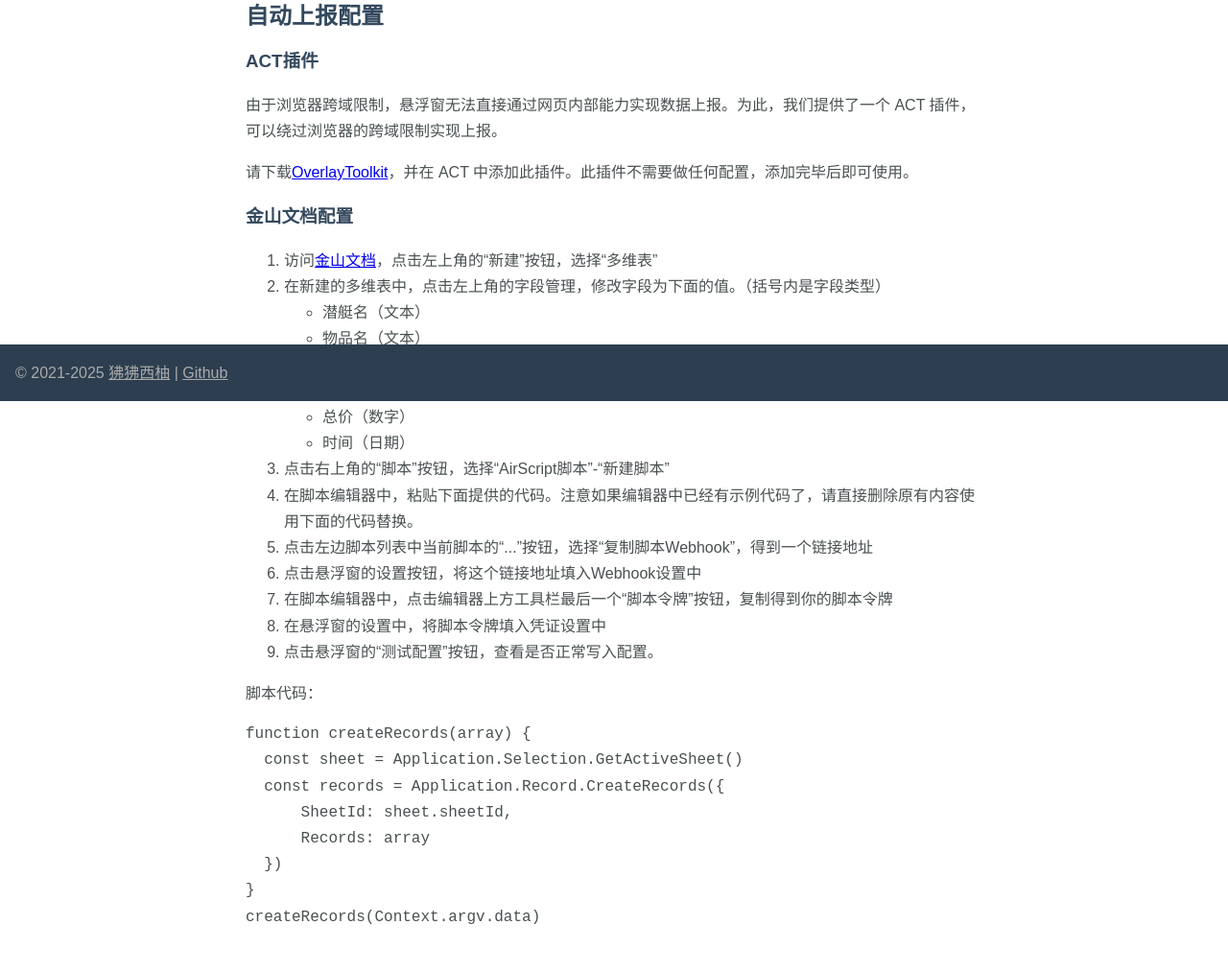
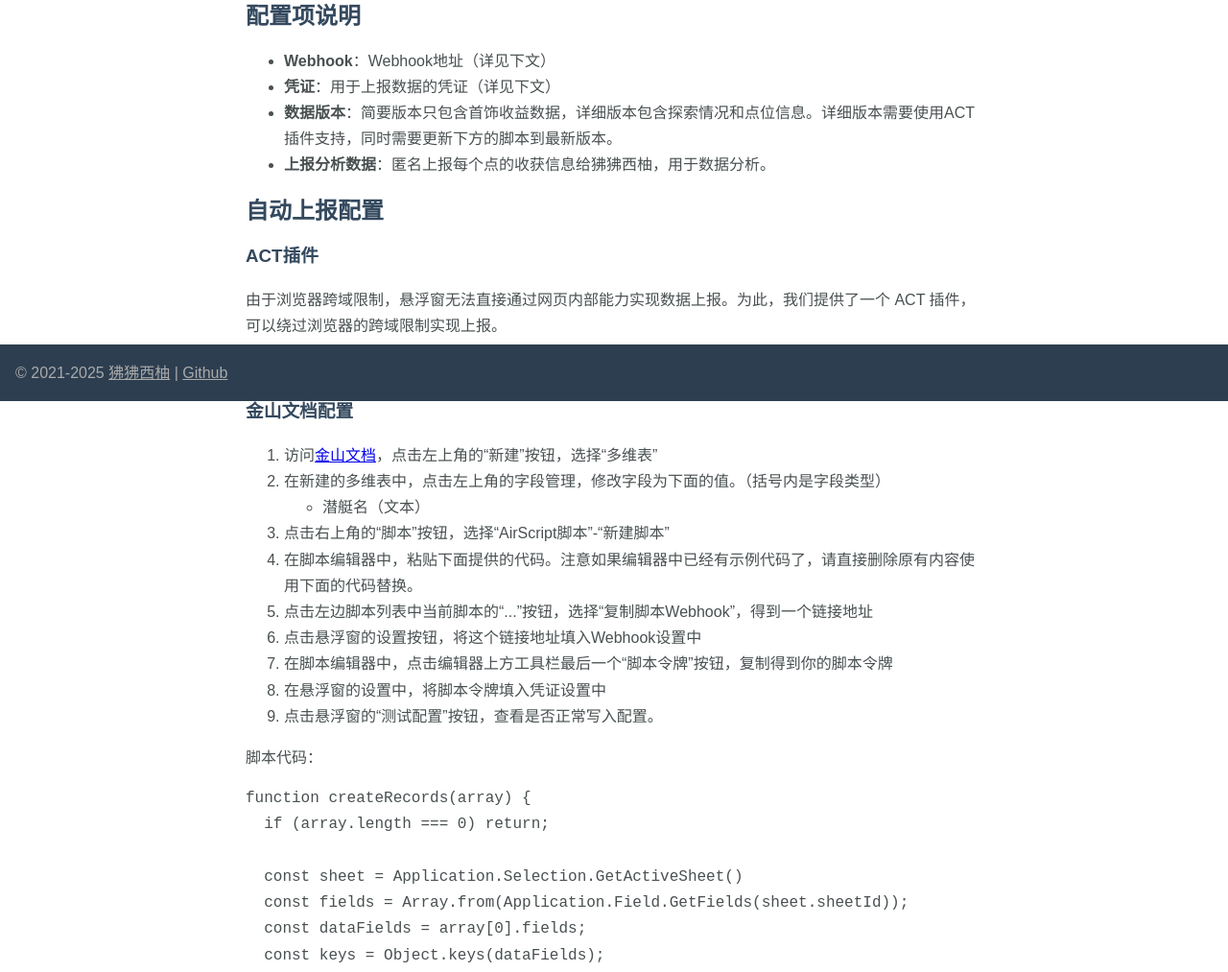
Before and after one commit to ffxiv-cyou/website, a website built with Vite: page pages/submarine/index.html in a window 1280 px wide. Shown: the part 382-1395 px from the top of the page at 96% size. Built offline with nearby package versions, Linux system fonts and the light colour scheme.

Commit message:
feat: 更新悬浮窗帮助信息

```diff
--- a/pages/submarine/index.html
+++ b/pages/submarine/index.html
@@ -22,6 +22,13 @@
         <li>收艇时会自动统计各艇的收益，以及当前总收益。</li>
       </ol>
       <p>本悬浮窗还支持基于金山文档的自动上报统计功能，如有需要可以参考下述配置：</p>
+      <h2>配置项说明</h2>
+      <ul>
+        <li><strong>Webhook</strong>：Webhook地址（详见下文）</li>
+        <li><strong>凭证</strong>：用于上报数据的凭证（详见下文）</li>
+        <li><strong>数据版本</strong>：简要版本只包含首饰收益数据，详细版本包含探索情况和点位信息。详细版本需要使用ACT插件支持，同时需要更新下方的脚本到最新版本。</li>
+        <li><strong>上报分析数据</strong>：匿名上报每个点的收获信息给狒狒西柚，用于数据分析。</li>
+      </ul>
       <h2>自动上报配置</h2>
       <h3>ACT插件</h3>
       <p>由于浏览器跨域限制，悬浮窗无法直接通过网页内部能力实现数据上报。为此，我们提供了一个 ACT 插件，可以绕过浏览器的跨域限制实现上报。</p>
@@ -32,11 +39,6 @@
         <li>在新建的多维表中，点击左上角的字段管理，修改字段为下面的值。（括号内是字段类型）</li>
         <ul>
           <li>潜艇名（文本）</li>
-          <li>物品名（文本）</li>
-          <li>数量（数字）</li>
-          <li>单价（数字）</li>
-          <li>总价（数字）</li>
-          <li>时间（日期）</li>
         </ul>
         <li>点击右上角的“脚本”按钮，选择“AirScript脚本”-“新建脚本”</li>
         <li>在脚本编辑器中，粘贴下面提供的代码。注意如果编辑器中已经有示例代码了，请直接删除原有内容使用下面的代码替换。</li>
@@ -49,15 +51,63 @@
       <p>脚本代码：</p>
       <pre>
 function createRecords(array) {
+  if (array.length === 0) return;
+
   const sheet = Application.Selection.GetActiveSheet()
-  const records = Application.Record.CreateRecords({
-      SheetId: sheet.sheetId,
-      Records: array
+  const fields = Array.from(Application.Field.GetFields(sheet.sheetId));
+  const dataFields = array[0].fields;
+  const keys = Object.keys(dataFields);
+  const createFields = [];
+  for (let i = 0; i < keys.length; i++) {
+    if (fields.findIndex(x => x.name === keys[i]) >= 0)
+      continue;
+    const typ = typeof dataFields[keys[i]];
+    switch (typ) {
+      case "string":
+        const dateMatch = /[0-9]{4}\/[0-9]{2}\/[0-9]{2}( [0-9:]+)?/
+        if (dateMatch.test(val))
+          createFields.push({name: keys[i], type: "Date"});
+        else
+          createFields.push({name: keys[i], type: "MultiLineText"});
+        break;
+      case "number":
+        createFields.push({name: keys[i], type: "Number"});
+        break;
+      case "boolean":
+        createFields.push({name: keys[i], type: "Checkbox"});
+        break;
+      default:
+        console.log("failed to get field type", keys[i], typ);
+        break;
+    }
+  }
+  if (createFields.length > 0) {
+    console.log("create fields", createFields);
+    Application.Field.CreateFields({SheetId: sheet.sheetId, Fields: createFields});
+  }
+
+  Application.Record.CreateRecords({
+    SheetId: sheet.sheetId,
+    Records: array
   })
 }
 createRecords(Context.argv.data)
       </pre>
-    </div>
+      <h2>隐私政策</h2>
+      <p>只有在您主动开启“上报分析数据”功能时，相关数据才会上传至我们的服务器。未开启该功能时，您的任何数据都不会被收集或上传。</p>
+      <p>我们可能收集的信息包括：</p>
+      <ul>
+        <li>潜艇的组件、等级、路线等配置信息</li>
+        <li>潜艇探索结果：点位、物品、数量、品质、评价等</li>
+        <li>网络访问日志：IP地址、访问时间、悬浮窗UA（仅用于安全和统计分析）</li>
+      </ul>
+      <p>我们不会收集任何可用于识别您游戏账号或个人身份的信息。我们通过潜艇的注册时间和本次探索归还时间生成匿名标识，仅用于数据去重，该标识无法反向还原您的潜艇或个人信息。</p>
+      <p>数据用途说明：</p>
+      <ul>
+        <li>用于生成匿名化的潜艇探索统计，帮助优化点位收益分析</li>
+        <li>与其他用户数据汇总，形成整体统计报告和趋势分析</li>
+        <li>除非法律法规要求，否则不会将数据用于其他目的或与第三方共享</li>
+      </ul>
   </div>
   <div class="ribbon footer">
     <p>&copy; 2021-2025 <a href="https://ffxiv.cyou">狒狒西柚</a> | <a href="https://github.com/ffxiv-cyou">Github</a></p>
```
